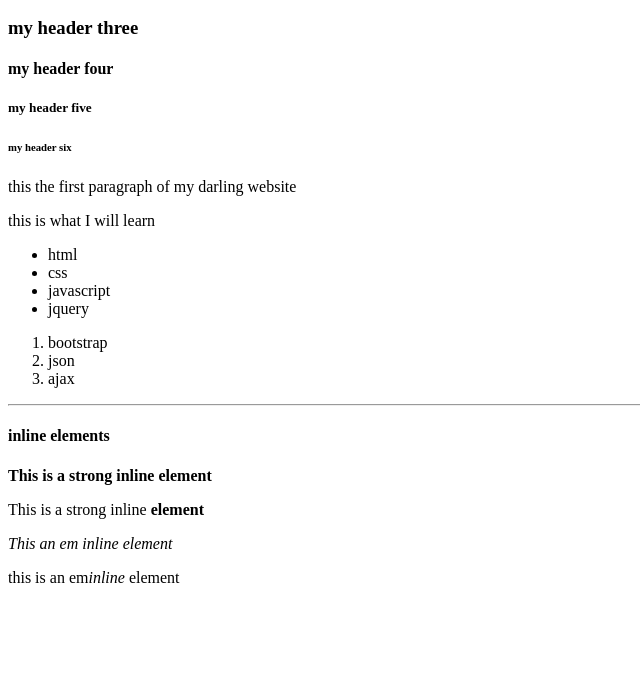
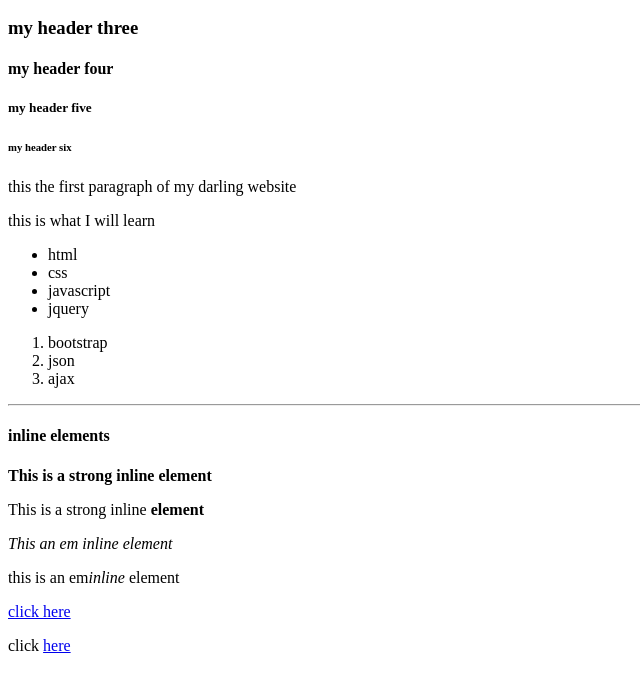
Before and after one commit to ALaileah/myfirstwebsite-, a plain HTML site: page index.html in a window 1280 px wide. Shown: the part 110-800 px from the top of the page, without its empty margins (0-640 px from the left). Drawn offline with Linux system fonts and the light colour scheme.

Commit message:
creat inline element anchor tag

```diff
--- a/index.html
+++ b/index.html
@@ -34,6 +34,9 @@
     <p> <em> This an em inline element </em> </p>
     <p> this is an em<em>inline</em> element </p>
 
+    <p> <a href="#">click here </a>  </p>
+    <p>click <a href="#">here</a> </p>
+
 
 
   </body>
```
